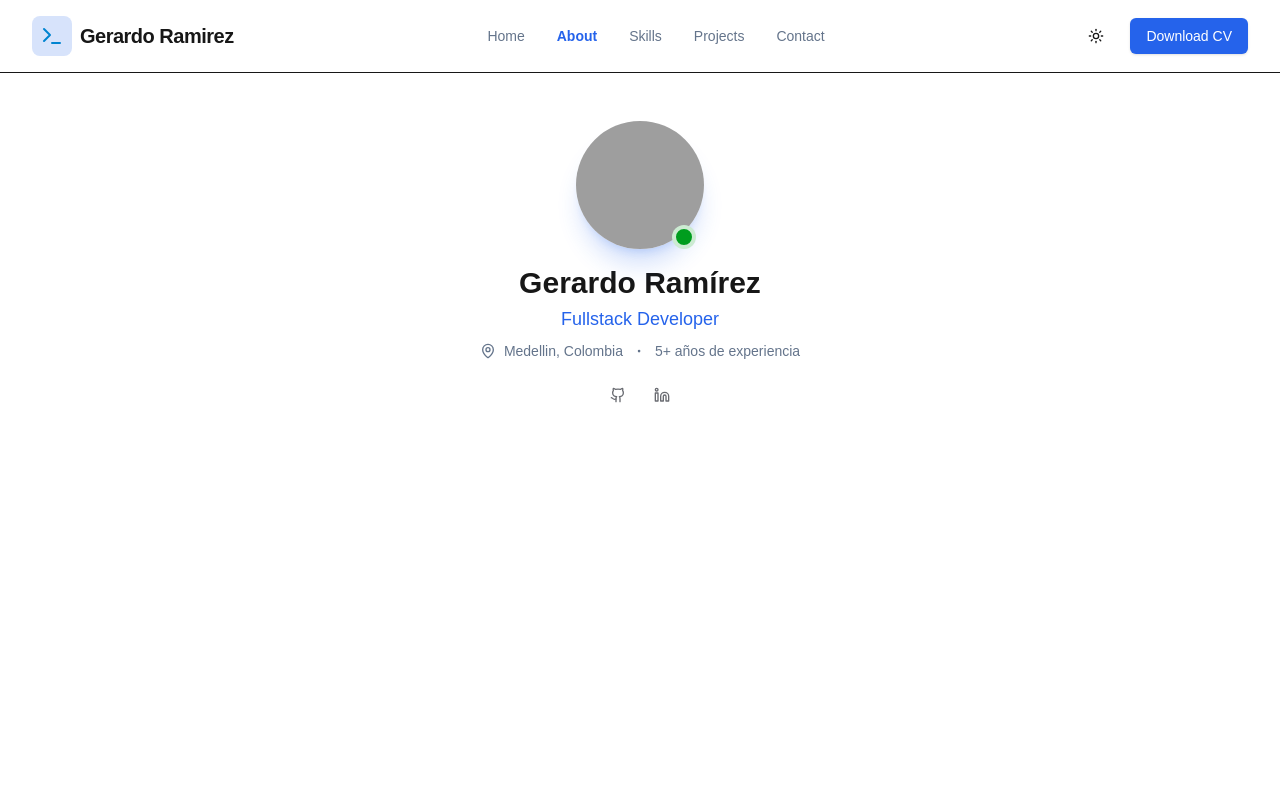
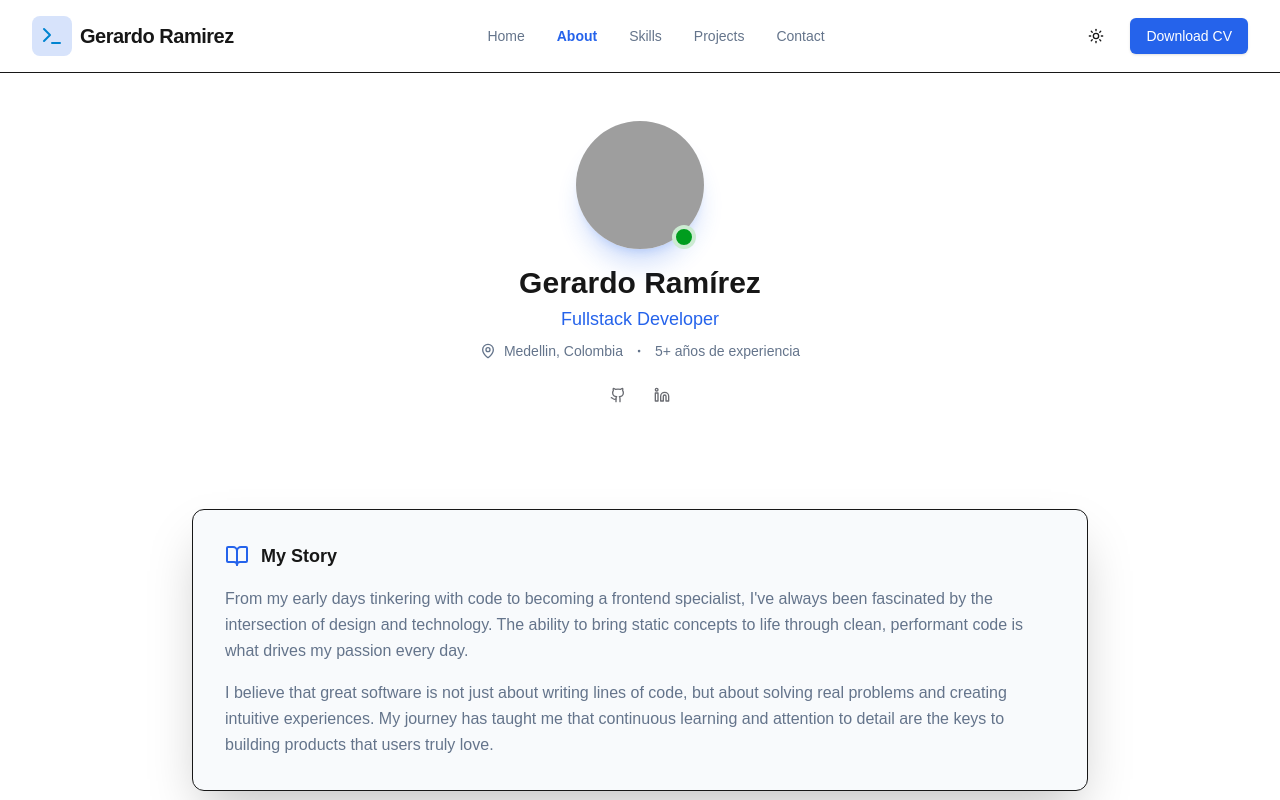
Before and after one commit to iamhosto10/portfolio, a Next.js app: page /about in a window 1280 px wide. Shown: the top 800 px of the page. Built offline with nearby package versions, Linux system fonts and the light colour scheme; grey boxes are pictures that could not be loaded.

Commit message:
fix margin padding and card color

```diff
--- a/src/app/about/page.tsx
+++ b/src/app/about/page.tsx
@@ -1,9 +1,11 @@
+import MyStoryCard from "@/components/MyStoryCard/MyStoryCard";
 import ProfileHeader from "@/components/ProfileHeader/ProfileHeader";
 
 const page = () => {
   return (
-    <main className="min-h-screen bg-background ">
+    <main className="min-h-screen bg-background/50">
       <ProfileHeader />
+      <MyStoryCard />
     </main>
   );
 };
--- a/src/components/MyStoryCard.tsx
+++ /dev/null
@@ -1,27 +0,0 @@
-import { BookOpen } from "lucide-react";
-import { Card, CardHeader, CardContent } from "@/components/ui/card";
-
-export function MyStoryCard() {
-  return (
-    <Card className="bg-card border shadow-sm rounded-xl p-6 sm:p-8 animate-in fade-in slide-in-from-bottom-6 duration-700">
-      <CardHeader className="p-0 space-y-0 flex flex-row items-center gap-3 pb-4">
-        <BookOpen className="text-primary size-6" />
-        <h3 className="font-bold text-lg text-foreground">My Story</h3>
-      </CardHeader>
-      <CardContent className="p-0 space-y-4">
-        <p className="text-muted-foreground text-base leading-relaxed">
-          From my early days tinkering with code to becoming a frontend
-          specialist, I&apos;ve always been fascinated by the intersection of
-          design and technology. The ability to bring static concepts to life
-          through clean, performant code is what drives my passion every day.
-        </p>
-        <p className="text-muted-foreground text-base leading-relaxed">
-          I believe that great software is not just about writing lines of code,
-          but about solving real problems and creating intuitive experiences. My
-          journey has taught me that continuous learning and attention to detail
-          are the keys to building products that users truly love.
-        </p>
-      </CardContent>
-    </Card>
-  );
-}
--- /dev/null
+++ b/src/components/MyStoryCard/MyStoryCard.tsx
@@ -0,0 +1,30 @@
+import { BookOpen } from "lucide-react";
+import { Card, CardHeader, CardContent } from "@/components/ui/card";
+
+export default function MyStoryCard() {
+  return (
+    <div className="container max-w-5xl mx-auto sm:px-6 md:px-16 py-12">
+      <Card className="bg-secondary/50 border shadow-2xl rounded-xl p-6 sm:p-8 animate-in fade-in slide-in-from-bottom-6 duration-700">
+        <CardHeader className="p-0 space-y-0 flex flex-row items-center gap-3 pb-4">
+          <BookOpen className="text-primary size-6" />
+          <h3 className="font-bold text-lg text-foreground">My Story</h3>
+        </CardHeader>
+        <CardContent className="p-0 space-y-4">
+          <p className="text-muted-foreground text-base leading-relaxed">
+            From my early days tinkering with code to becoming a frontend
+            specialist, I&apos;ve always been fascinated by the intersection of
+            design and technology. The ability to bring static concepts to life
+            through clean, performant code is what drives my passion every day.
+          </p>
+          <p className="text-muted-foreground text-base leading-relaxed">
+            I believe that great software is not just about writing lines of
+            code, but about solving real problems and creating intuitive
+            experiences. My journey has taught me that continuous learning and
+            attention to detail are the keys to building products that users
+            truly love.
+          </p>
+        </CardContent>
+      </Card>
+    </div>
+  );
+}
```
